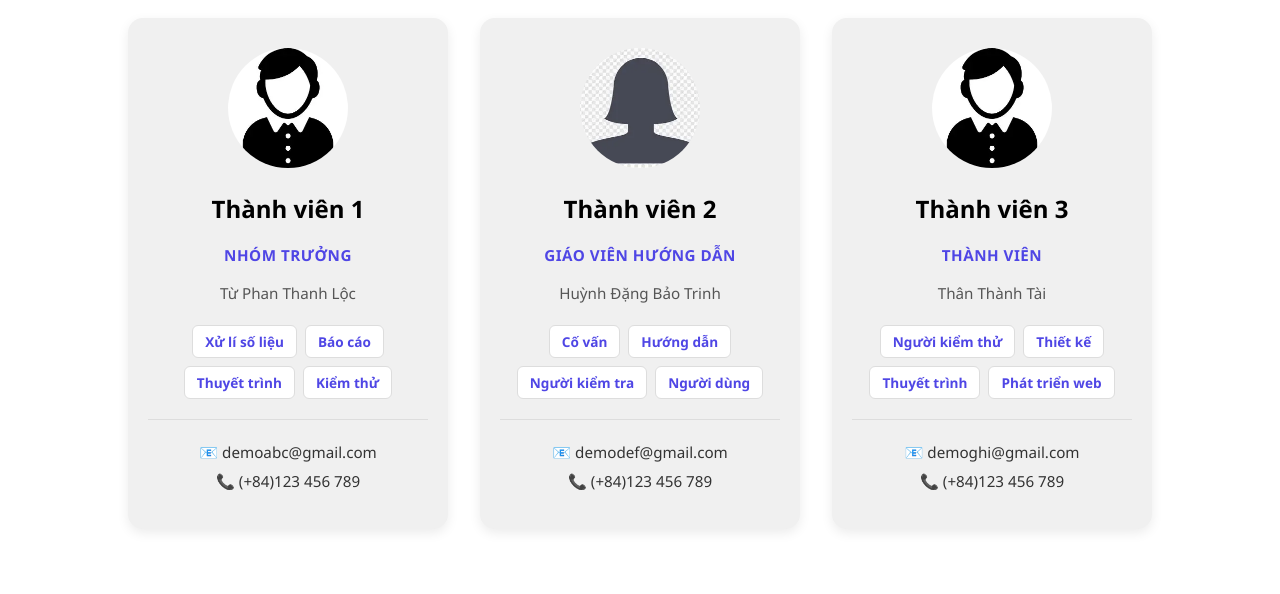
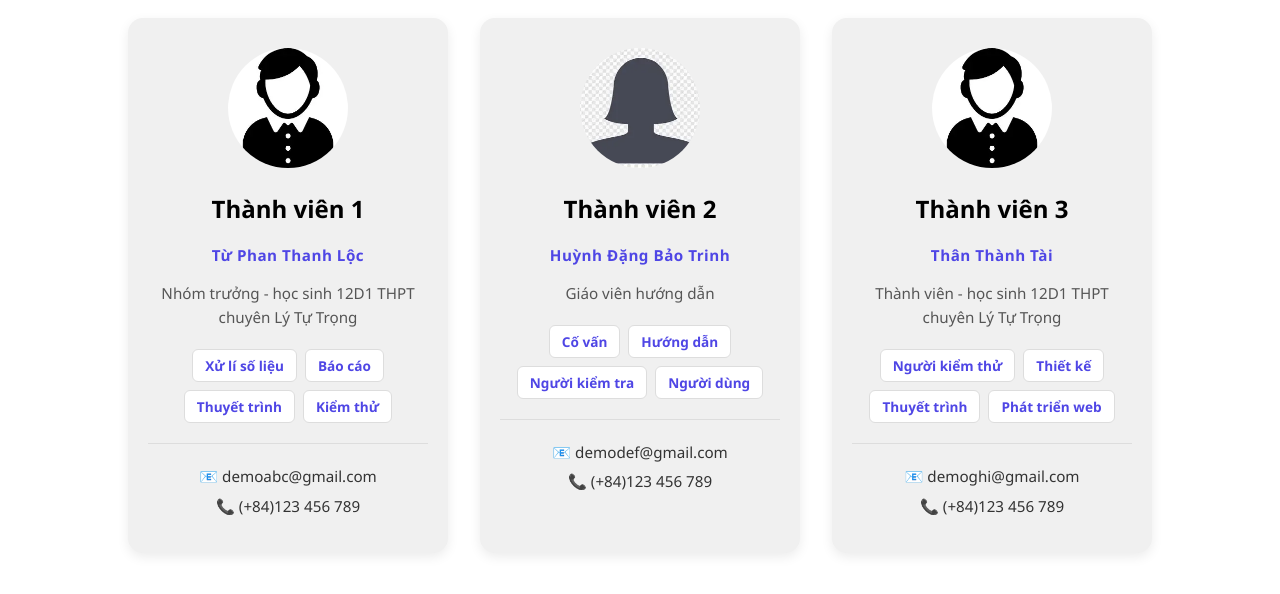
Before and after one commit to taithan100308-beep/unipath, a plain HTML site: page contact.html in a window 1280 px wide. Shown: the part 152-746 px from the top of the page. Drawn offline with Linux system fonts and the light colour scheme.

Commit message:
Update contact.html

```diff
--- a/contact.html
+++ b/contact.html
@@ -25,9 +25,9 @@
       <div class="member-card">
         <img src="user1.png" alt="User 1" class="avatar">
         <h3>Thành viên 1</h3>
-        <h4>NHÓM TRƯỞNG</h4>
+        <h4>Từ Phan Thanh Lộc</h4>
         <p>
-          Từ Phan Thanh Lộc
+          Nhóm trưởng - học sinh 12D1 THPT chuyên Lý Tự Trọng
         </p>
 
         <div class="tag-list">
@@ -47,9 +47,9 @@
       <div class="member-card">
         <img src="user2.png" alt="User 2" class="avatar">
         <h3>Thành viên 2</h3>
-        <h4>GIÁO VIÊN HƯỚNG DẪN</h4>
+        <h4>Huỳnh Đặng Bảo Trinh</h4>
         <p>
-          Huỳnh Đặng Bảo Trinh
+          Giáo viên hướng dẫn
         </p>
 
         <div class="tag-list">
@@ -69,9 +69,9 @@
       <div class="member-card">
         <img src="user1.png" alt="User 3" class="avatar">
         <h3>Thành viên 3</h3>
-        <h4>THÀNH VIÊN</h4>
+        <h4>Thân Thành Tài</h4>
         <p>
-          Thân Thành Tài
+          Thành viên - học sinh 12D1 THPT chuyên Lý Tự Trọng
         </p>
 
         <div class="tag-list">
```
